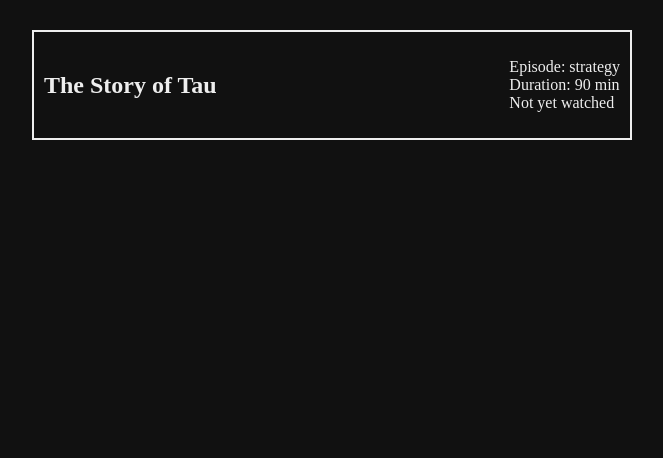
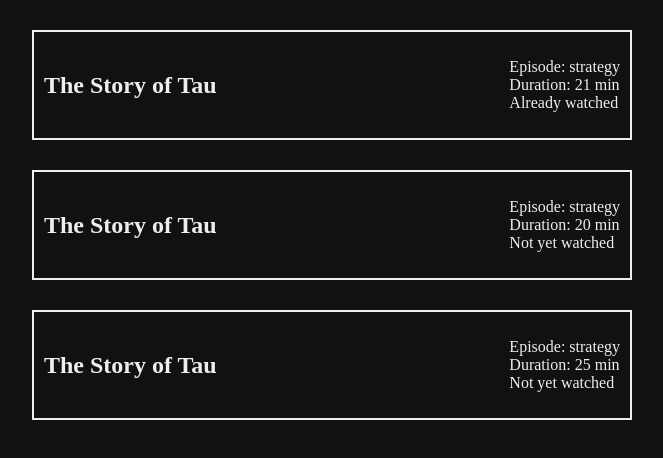
Before and after one commit to claudemarjean/JS, a plain HTML site: page index.html in a window 1280 px wide. Shown: the whole page, without its empty margins (6-669 px from the left). Drawn offline with Linux system fonts and the light colour scheme.

Commit message:
création de plusieurs objet et affichage

```diff
--- a/index.html
+++ b/index.html
@@ -10,8 +10,16 @@
 <body>
     <div class="series-frame">
         <h2>The Story of Tau</h2>
-        <p id="episode-info"></p>
-      </div>
+        <p id="episode-info-first"></p>
+    </div>
+    <div class="series-frame">
+        <h2>The Story of Tau</h2>
+        <p id="episode-info-second"></p>
+    </div>
+    <div class="series-frame">
+        <h2>The Story of Tau</h2>
+        <p id="episode-info-third"></p>
+    </div>
 </body>
 <script type="text/javascript" src="kotrana.js"></script>
 
--- a/kotrana.js
+++ b/kotrana.js
@@ -9,11 +9,21 @@ class Episode {
     }
 }
 
-let episode = new Episode('strategy',90,false);
+let firstepisode = new Episode('strategy',21,true);
+let secondEpisode = new Episode('strategy',20,false);
+let thirdEpisode = new Episode('strategy',25,false);
 
 
   // =========================================
 
-  document.querySelector('#episode-info').innerText = `Episode: ${episode.title}
-  Duration: ${episode.duration} min
-  ${episode.hasBeenWatched ? 'Already watched' : 'Not yet watched'}`
+  document.querySelector('#episode-info-first').innerText = `Episode: ${firstepisode.title}
+  Duration: ${firstepisode.duration} min
+  ${firstepisode.hasBeenWatched ? 'Already watched' : 'Not yet watched'}`
+
+  document.querySelector('#episode-info-second').innerText = `Episode: ${secondEpisode.title}
+  Duration: ${secondEpisode.duration} min
+  ${secondEpisode.hasBeenWatched ? 'Already watched' : 'Not yet watched'}`
+
+  document.querySelector('#episode-info-third').innerText = `Episode: ${thirdEpisode.title}
+  Duration: ${thirdEpisode.duration} min
+  ${thirdEpisode.hasBeenWatched ? 'Already watched' : 'Not yet watched'}`
```
